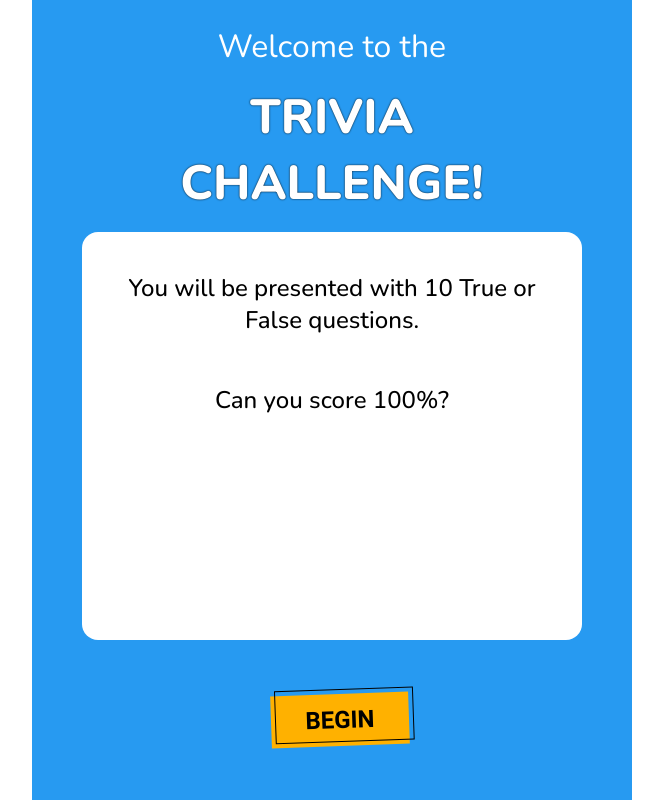
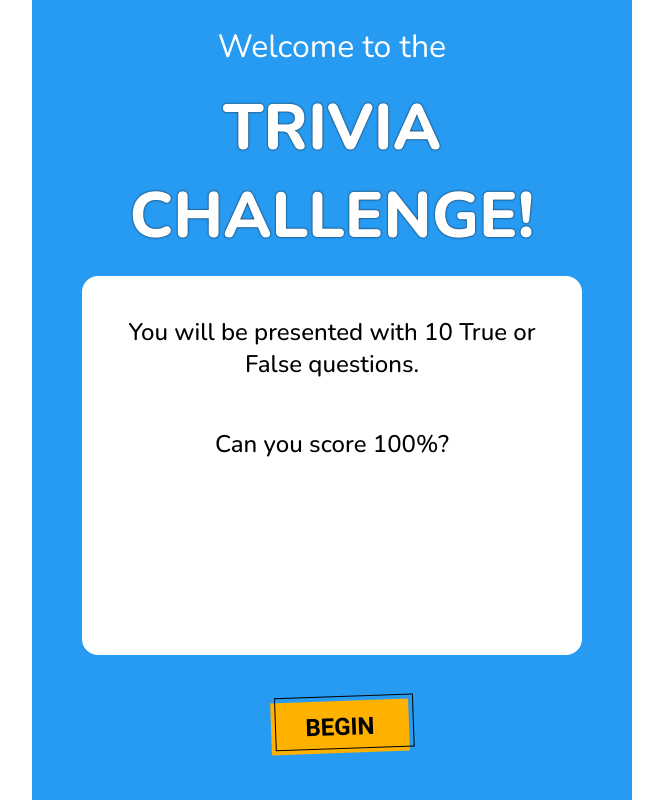
Before and after one commit to ann0nip/g2i-react-web-test, a React (Create React App) app: page / in a window 1280 px wide. Shown: the whole page, without its empty margins (308-971 px from the left). Built offline with nearby package versions, Linux system fonts and the light colour scheme.

Commit message:
Home styled done.

```diff
--- a/src/routes/home/home.component.jsx
+++ b/src/routes/home/home.component.jsx
@@ -1,27 +1,28 @@
 import Button, { BUTTON_TYPE_CLASSES } from '../../components/button/button.component';
 import Card from '../../components/card/card.component';
-import './home.styles.css';
+import { ContentWrapper, ContentBox, Header, HeaderTitle, ButtonActions } from './home.styles';
+('./home.styles.jsx');
 
 const primaryText = `You will be presented with 10 True or False questions.`;
 const secondaryText = `Can you score 100%?`;
 
 const Home = () => {
   return (
-    <section className="container">
-      <div className="container_box">
-        <header className="header">
+    <ContentWrapper>
+      <ContentBox>
+        <Header>
           <span>Welcome to the </span>
-          <h1>
-            <span className="">Trivia</span>
-            <span className=""> Challenge!</span>
-          </h1>
-        </header>
+          <HeaderTitle>
+            <span>Trivia</span>
+            <span> Challenge!</span>
+          </HeaderTitle>
+        </Header>
         <Card primaryContent={primaryText} secondaryContent={secondaryText} />
-        <div className="button_section">
+        <ButtonActions>
           <Button buttonType={BUTTON_TYPE_CLASSES.beginButton}>BEGIN</Button>
-        </div>
-      </div>
-    </section>
+        </ButtonActions>
+      </ContentBox>
+    </ContentWrapper>
   );
 };
 
--- a/src/routes/home/home.styles.css
+++ /dev/null
@@ -1,38 +0,0 @@
-.container {
-    display: flex;
-    flex-direction: column;
-    height: 100%;
-    color: #FFFFFF;
-}
-
-.container_box {
-    display: flex;
-    flex-direction: column;
-    height: 100%;
-    background-color: #279AF1;
-    padding: 25px 50px 0 50px;
-    max-width: 600px;
-    align-items: center;
-    margin: 0 auto;
-}
-
-.container_box .header {
-    text-align: center;
-    font-size: 2rem;
-    flex-grow: 0;
-}
-
-.container_box .header h1 {
-    font-weight: 800;
-    text-transform: uppercase;
-    text-shadow: 0 0 2px black;
-    color: #FFFFFF;
-    margin: 1rem
-}
-
-.container_box .button_section {
-    flex-grow: 1;
-    display: flex;
-    justify-content: center;
-    flex-direction: column;
-}
--- /dev/null
+++ b/src/routes/home/home.styles.jsx
@@ -0,0 +1,39 @@
+import styled from 'styled-components';
+
+export const ContentWrapper = styled.div`
+  display: flex;
+  flex-direction: column;
+  height: 100%;
+  color: #ffffff;
+`;
+
+export const ContentBox = styled.div`
+  display: flex;
+  flex-direction: column;
+  height: 100%;
+  background-color: #279af1;
+  padding: 25px 50px 0 50px;
+  max-width: 600px;
+  align-items: center;
+  margin: 0 auto;
+`;
+
+export const Header = styled.header`
+  text-align: center;
+  font-size: 2rem;
+  flex-grow: 0;
+`;
+export const HeaderTitle = styled.h1`
+  font-weight: 800;
+  text-transform: uppercase;
+  text-shadow: 0 0 2px black;
+  color: #ffffff;
+  margin: 1rem;
+`;
+
+export const ButtonActions = styled.div`
+  flex-grow: 1;
+  display: flex;
+  justify-content: center;
+  flex-direction: column;
+`;
```
